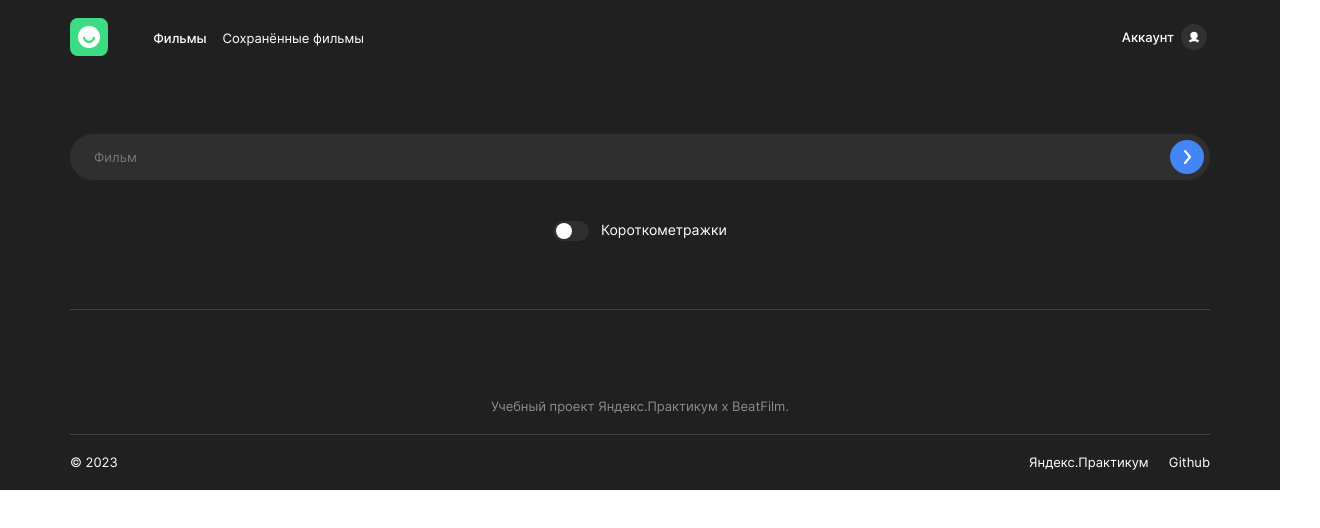
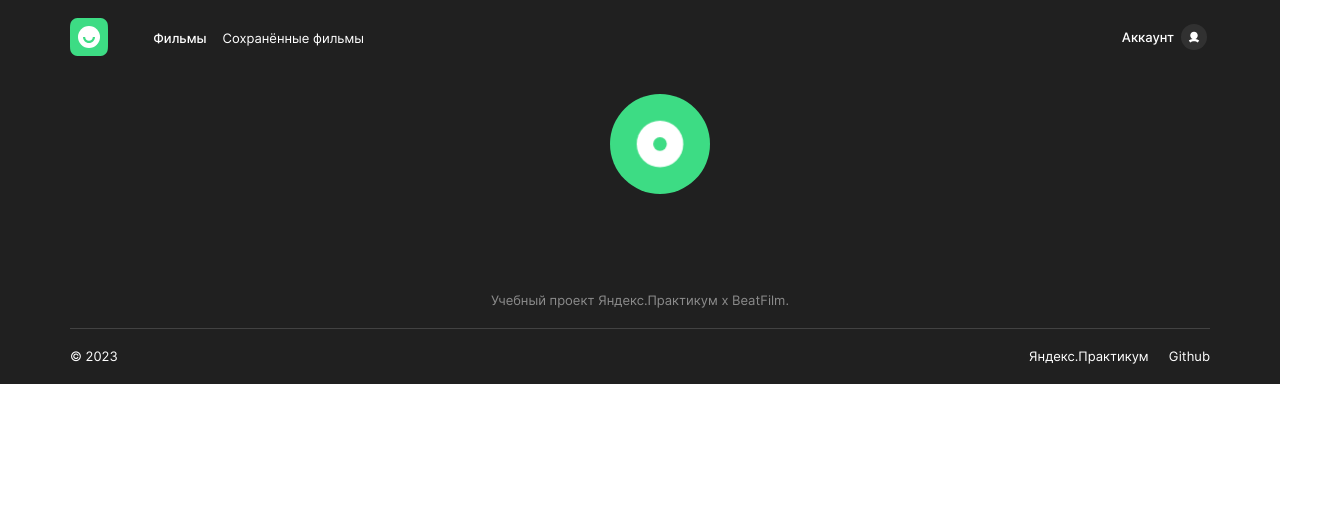
Before and after one commit to Sibisov-Artem/movies-explorer-frontend, a React (Create React App) app: page /movies in a window 1280 px wide. Shown: the top 528 px of the page, 1320 px wide, since content can reach past the window. Built offline with nearby package versions, Linux system fonts and the light colour scheme.

Commit message:
feat: подготовить компонент Preloader

```diff
--- a/src/components/App/App.jsx
+++ b/src/components/App/App.jsx
@@ -5,6 +5,7 @@ import Header from '../Header/Header';
 import Main from '../Main/Main';
 import Footer from '../Footer/Footer';
 import Movies from '../Movies/Movies';
+import Preloader from '../Preloader/Preloader';
 
 function App() {
   return (
@@ -14,7 +15,7 @@ function App() {
 
         <Routes>
           <Route path='/' element={<Main />} />
-          <Route path='/movies' element={<Movies />} />
+          <Route path='/movies' element={<Preloader />} />
         </Routes>
 
         <Footer />
--- a/src/components/Preloader/Preloader.css
+++ b/src/components/Preloader/Preloader.css
@@ -0,0 +1,91 @@
+@keyframes preloader-inside-white {
+  0% {
+    -webkit-transform: scale(0, 0);
+    -moz-transform: scale(0, 0);
+    -ms-transform: scale(0, 0);
+    -o-transform: scale(0, 0);
+    transform: scale(0, 0);
+  }
+
+  100% {
+    -webkit-transform: scale(1, 1);
+    -moz-transform: scale(1, 1);
+    -ms-transform: scale(1, 1);
+    -o-transform: scale(1, 1);
+    transform: scale(1, 1);
+  }
+}
+
+@keyframes preloader-inside-red {
+  0% {
+    -webkit-transform: scale(0, 0);
+    -moz-transform: scale(0, 0);
+    -ms-transform: scale(0, 0);
+    -o-transform: scale(0, 0);
+    transform: scale(0, 0);
+  }
+
+  30% {
+    -webkit-transform: scale(0, 0);
+    -moz-transform: scale(0, 0);
+    -ms-transform: scale(0, 0);
+    -o-transform: scale(0, 0);
+    transform: scale(0, 0);
+  }
+
+  100% {
+    -webkit-transform: scale(1, 1);
+    -moz-transform: scale(1, 1);
+    -ms-transform: scale(1, 1);
+    -o-transform: scale(1, 1);
+    transform: scale(1, 1);
+  }
+}
+
+.preloader {
+  display: flex;
+  align-items: center;
+  justify-content: center;
+  width: 100%;
+  height: 100%;
+  z-index: 10;
+  padding: 20px;
+}
+
+.preloader__container {
+  width: 100px;
+  height: 100px;
+  position: relative;
+}
+
+.preloader__round {
+  width: 100px;
+  height: 100px;
+  position: absolute;
+  top: 0;
+  left: 0;
+  background: #3DDC84;
+  border-radius: 50px;
+}
+
+.preloader__round::after,
+.preloader__round::before {
+  content: '';
+  width: 100px;
+  height: 100px;
+  position: absolute;
+  top: 0;
+  left: 0;
+  border-radius: 50px;
+}
+
+.preloader__round::after {
+  background: white;
+  animation: preloader-inside-white 1s ease-in-out infinite;
+}
+
+.preloader__round::before {
+  z-index: 10;
+  background: #3DDC84;
+  animation: preloader-inside-red 1s ease-in-out infinite;
+}
--- a/src/components/Preloader/Preloader.jsx
+++ b/src/components/Preloader/Preloader.jsx
@@ -0,0 +1,14 @@
+import React from 'react';
+import './Preloader.css';
+
+function Preloader() {
+  return (
+    <div className="preloader">
+      <div className="preloader__container">
+        <span className="preloader__round"></span>
+      </div>
+    </div>
+  )
+};
+
+export default Preloader
```
